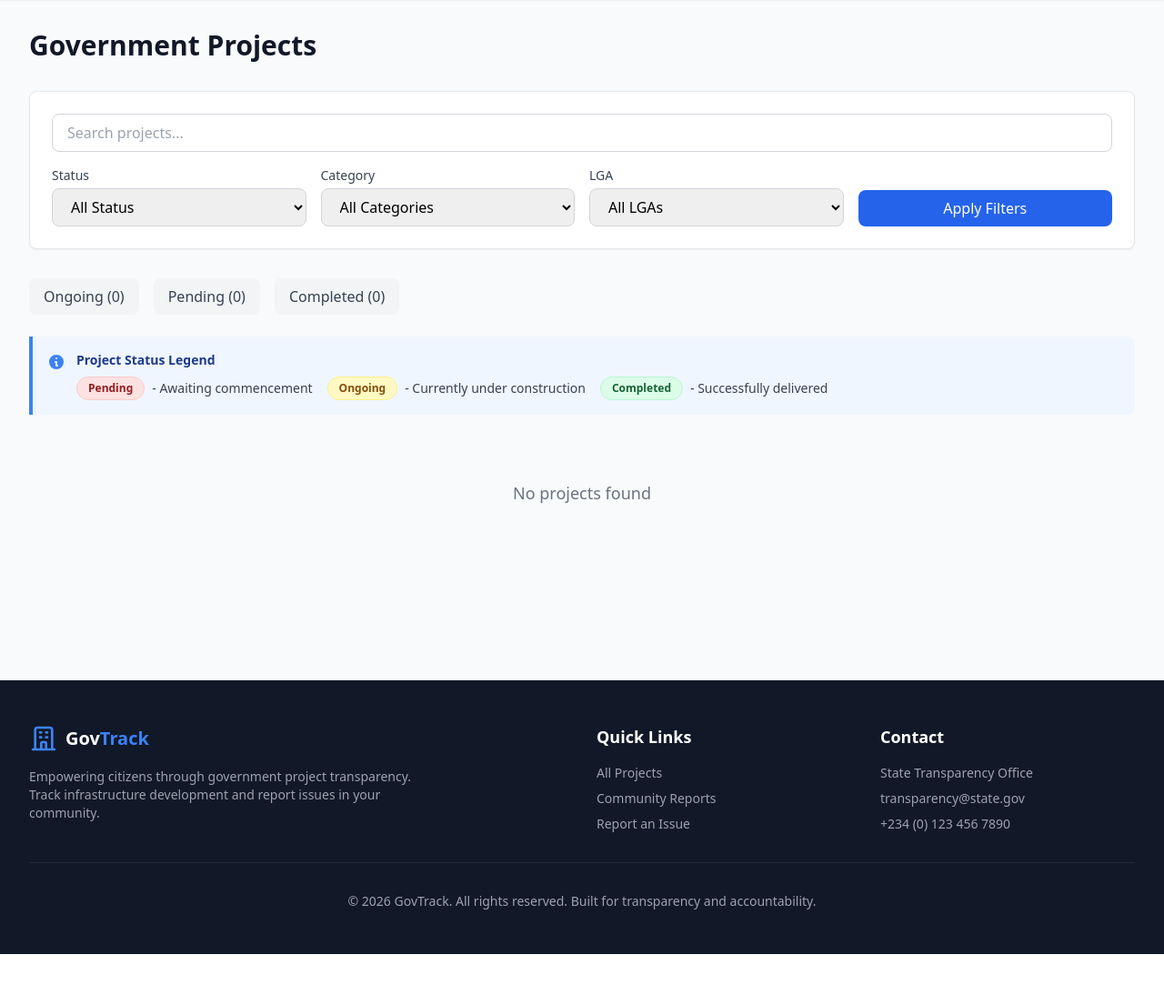
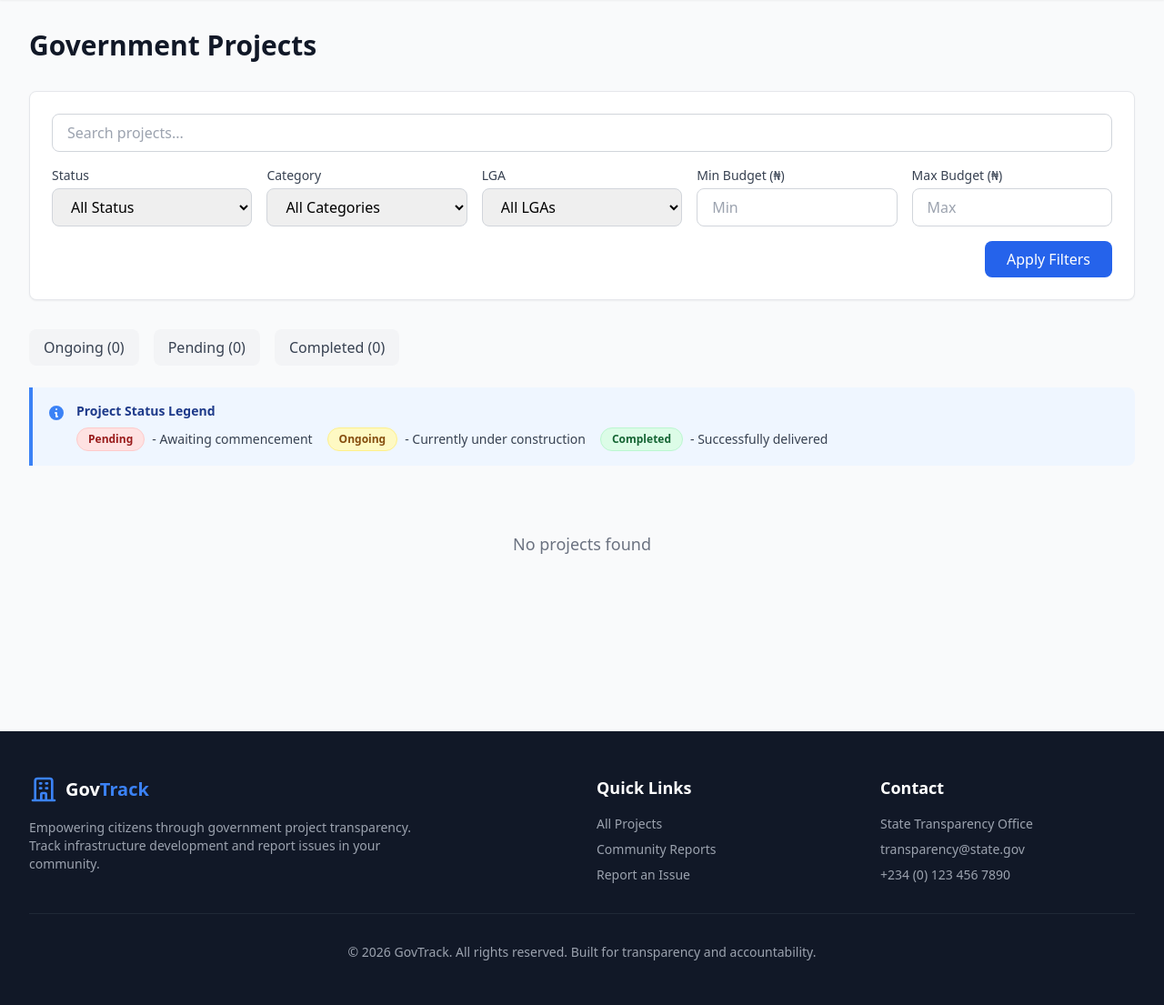
Before and after one commit to Rashotech/govtrack-mit817, a Django app: page /projects/ in a window 1280 px wide. Shown: the part 65-1170 px from the top of the page at 91% size. Before the commit the page ends 1114 px from the top, so only its background shows below. Run offline with Django 5.2, Linux system fonts and the light colour scheme; data that the repository does not hold is empty; some libraries are stand-ins or nearby versions.

Commit message:
Add budget range filter to project list view and template

```diff
--- a/govtracker/views.py
+++ b/govtracker/views.py
@@ -42,6 +42,14 @@ class ProjectListView(ListView):
         lga = self.request.GET.get('lga')
         if lga:
             queryset = queryset.filter(lga_id=lga)
+
+        # Filter by budget range
+        budget_min = self.request.GET.get('budget_min')
+        budget_max = self.request.GET.get('budget_max')
+        if budget_min:
+            queryset = queryset.filter(budget_allocated__gte=budget_min)
+        if budget_max:
+            queryset = queryset.filter(budget_allocated__lte=budget_max)
 
         return queryset
 
--- a/templates/govtracker/project_list.html
+++ b/templates/govtracker/project_list.html
@@ -17,7 +17,7 @@
             </div>
 
             <!-- Filter Row -->
-            <div class="grid grid-cols-1 md:grid-cols-4 gap-4">
+            <div class="grid grid-cols-1 md:grid-cols-3 lg:grid-cols-5 gap-4">
                 <div>
                     <label class="block text-sm font-medium text-gray-700 mb-1">Status</label>
                     <select name="status" class="w-full px-4 py-2 border border-gray-300 rounded-lg focus:ring-2 focus:ring-blue-500">
@@ -48,11 +48,25 @@
                     </select>
                 </div>
 
-                <div class="flex items-end">
-                    <button type="submit" class="w-full bg-blue-600 text-white px-4 py-2 rounded-lg hover:bg-blue-700 font-medium">
-                        Apply Filters
-                    </button>
+                <div>
+                    <label class="block text-sm font-medium text-gray-700 mb-1">Min Budget (₦)</label>
+                    <input type="number" name="budget_min" value="{{ request.GET.budget_min }}"
+                           placeholder="Min"
+                           class="w-full px-4 py-2 border border-gray-300 rounded-lg focus:ring-2 focus:ring-blue-500">
                 </div>
+
+                <div>
+                    <label class="block text-sm font-medium text-gray-700 mb-1">Max Budget (₦)</label>
+                    <input type="number" name="budget_max" value="{{ request.GET.budget_max }}"
+                           placeholder="Max"
+                           class="w-full px-4 py-2 border border-gray-300 rounded-lg focus:ring-2 focus:ring-blue-500">
+                </div>
+            </div>
+
+            <div class="flex justify-end">
+                <button type="submit" class="bg-blue-600 text-white px-6 py-2 rounded-lg hover:bg-blue-700 font-medium">
+                    Apply Filters
+                </button>
             </div>
         </form>
     </div>
```
